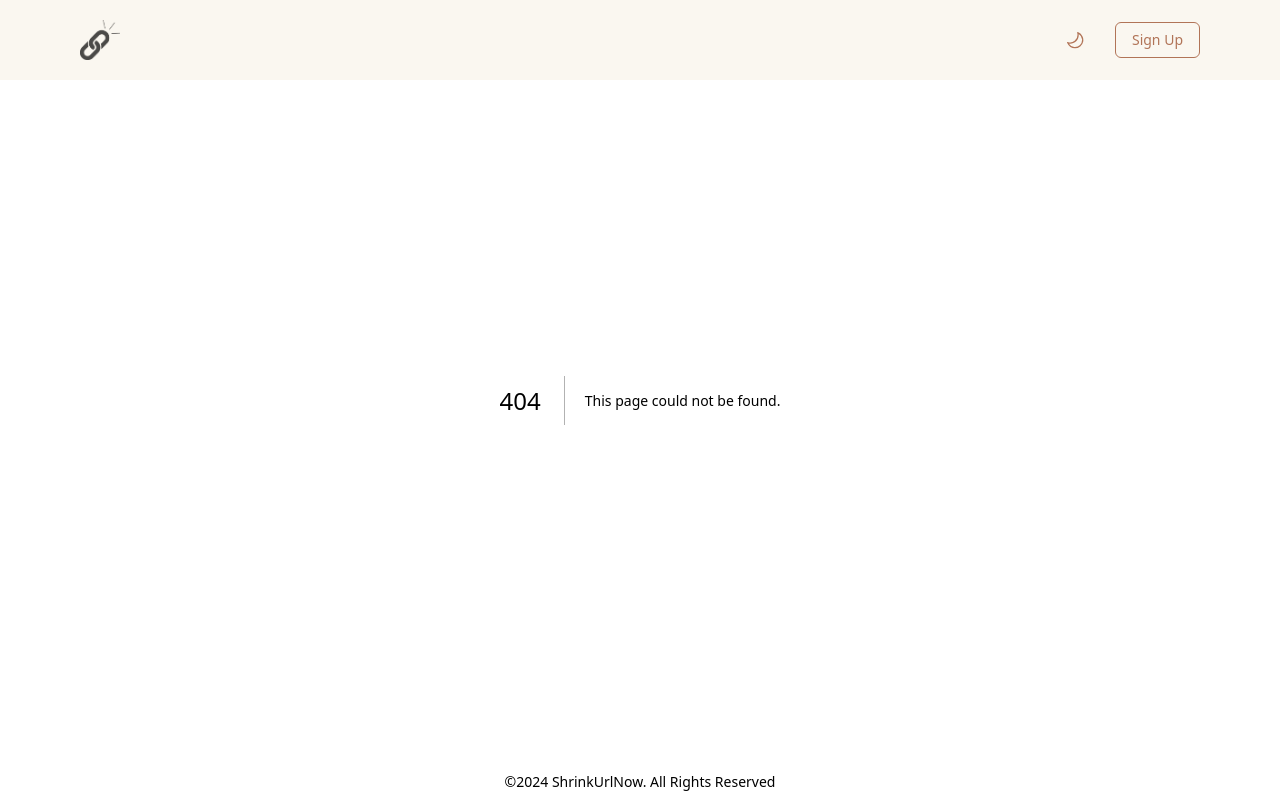
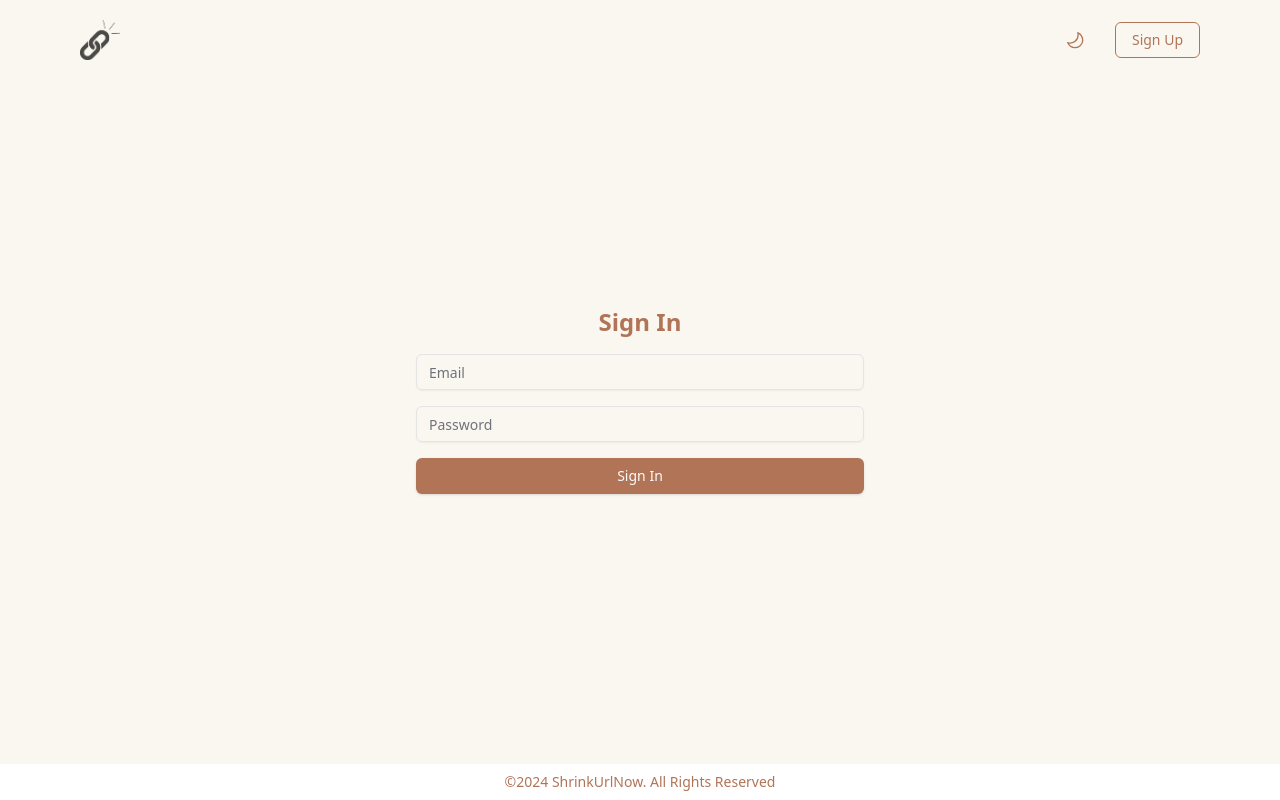
Before and after one commit to wittyCodeX/shrinkurlnow, a Next.js app: page /signin in a window 1280 px wide. Before the commit this address had no page. Built offline with nearby package versions, Linux system fonts and the light colour scheme.

Commit message:
Add sign in page

```diff
--- /dev/null
+++ b/app/signin/page.jsx
@@ -0,0 +1,10 @@
+import Signin from '@/components/forms/Signin'
+import React from 'react'
+
+export default function page() {
+  return (
+    <div className="flex items-center justify-center min-h-screen">
+      <Signin />
+    </div>
+  );
+}
--- /dev/null
+++ b/components/forms/Signin.jsx
@@ -0,0 +1,42 @@
+"use client";
+
+import React from "react";
+import { useForm, FormProvider } from "react-hook-form";
+import { Input } from "../ui/input";
+import { Button } from "../ui/button";
+
+function Signin() {
+  const methods = useForm();
+
+  const onSubmit = (data) => {
+    console.log(data);
+  };
+
+  return (
+    <div className="flex flex-col max-w-md w-full space-y-4">
+      <h1 className="text-2xl font-bold text-center">Sign In</h1>
+      <FormProvider {...methods}>
+        <form
+          onSubmit={methods.handleSubmit(onSubmit)}
+          className="space-y-4 w-full m-auto"
+        >
+          <Input
+            type="email"
+            placeholder="Email"
+            {...methods.register("email")}
+          />
+          <Input
+            type="password"
+            placeholder="Password"
+            {...methods.register("password")}
+          />
+          <Button type="submit" className="w-full">
+            Sign In
+          </Button>
+        </form>
+      </FormProvider>
+    </div>
+  );
+};
+
+export default Signin;
--- a/components/shared/Navbar.jsx
+++ b/components/shared/Navbar.jsx
@@ -1,21 +1,28 @@
+"use client";
+
 import React from "react";
+import { usePathname } from "next/navigation";
 import { Button } from "../ui/button";
 import ThemeSwitcher from "./ThemeSwitcher";
 import Link from "next/link";
 import Logo from "./Logo";
 
 const Navbar = () => {
+  const pathname = usePathname();
+
+  const isSigninPage = pathname === "/signin";
+
   return (
-    <header className="w-full h-[5rem]  flex items-center justify-between fixed top-0 bg-light-neutral dark:bg-dark-neutral left-0 right-0 section">
+    <header className="w-full h-[5rem] flex items-center justify-between fixed top-0 bg-light-neutral dark:bg-dark-neutral left-0 right-0 section">
       <Logo />
       <div className="flex items-center justify-center gap-5">
         <ThemeSwitcher />
-        <Link href="/sign-up">
+        <Link href={isSigninPage ? "/signup" : "/signin"}>
           <Button
             variant="ghost"
-            className="border border-light-primary text-light-primary dark:border-dark-primary dark:text-dark-primary bg-transparent h"
+            className="border border-light-primary text-light-primary dark:border-dark-primary dark:text-dark-primary bg-transparent"
           >
-            Sign Up
+            {isSigninPage ? "Sign Up" : "Sign In"}
           </Button>
         </Link>
       </div>
--- a/package.json
+++ b/package.json
@@ -18,6 +18,7 @@
     "next-themes": "^0.3.0",
     "react": "^18",
     "react-dom": "^18",
+    "react-hook-form": "^7.53.1",
     "react-icons": "^5.3.0",
     "tailwind-merge": "^2.5.4",
     "tailwindcss-animate": "^1.0.7"
```
Also changed, not shown: 1 other file (tests, documents, lock files or other folders).
